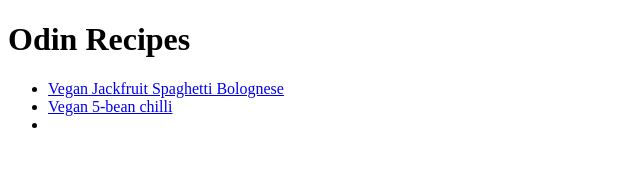
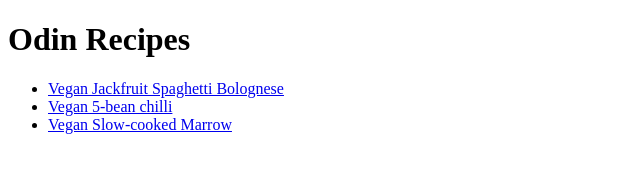
Before and after one commit to Green-tea-dev/odin-recipes, a plain HTML site: page index.html in a window 1280 px wide. Shown: the whole page, without its empty margins (0-640 px from the left). Drawn offline with Linux system fonts and the light colour scheme.

Commit message:
add link to marrow recipe

```diff
--- a/index.html
+++ b/index.html
@@ -10,7 +10,7 @@
         <ul>
             <li><a href="recipes/bolognese.html">Vegan Jackfruit Spaghetti Bolognese</a></li>
             <li><a href="recipes/chilli.html">Vegan 5-bean chilli</a></li>
-            <li></li>
+            <li><a href="recipes/marrow.html">Vegan Slow-cooked Marrow</a></li>
         </ul>
 
     </body>
```
